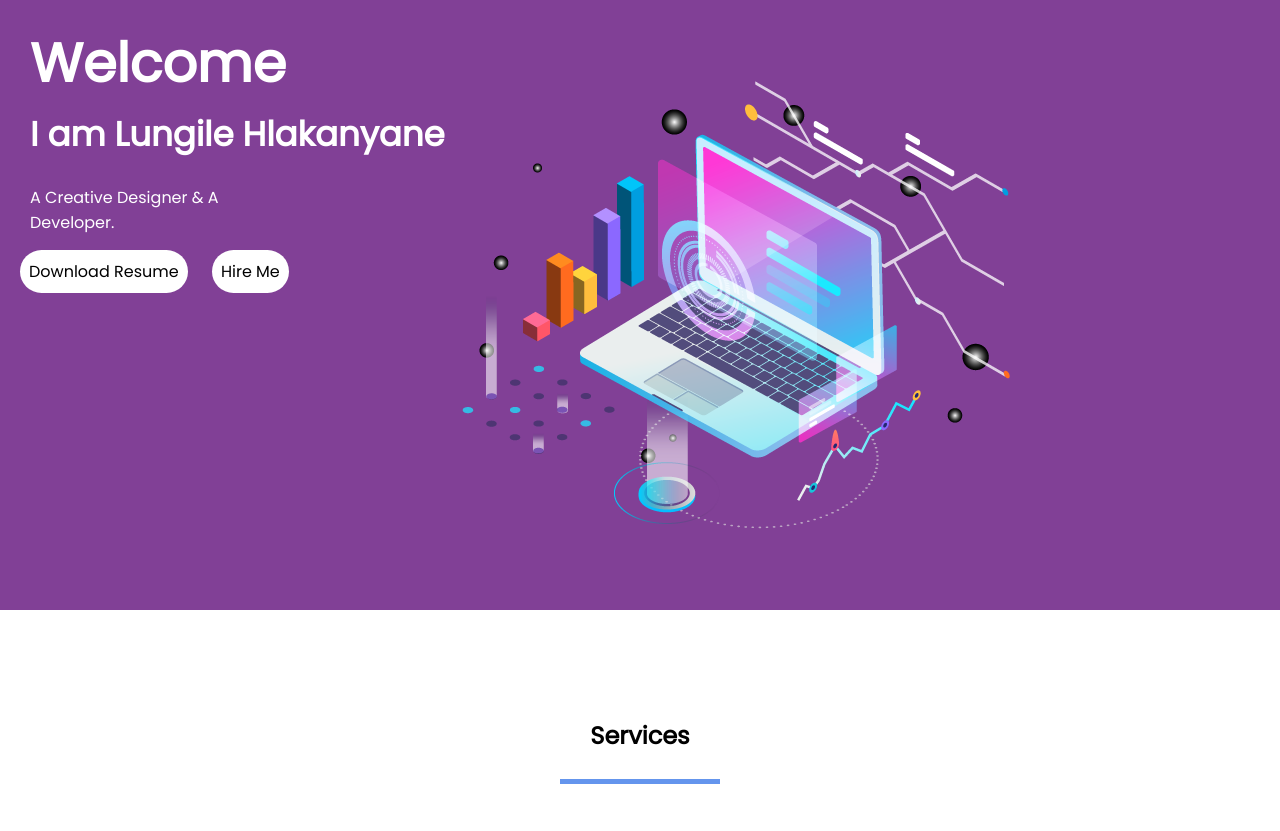
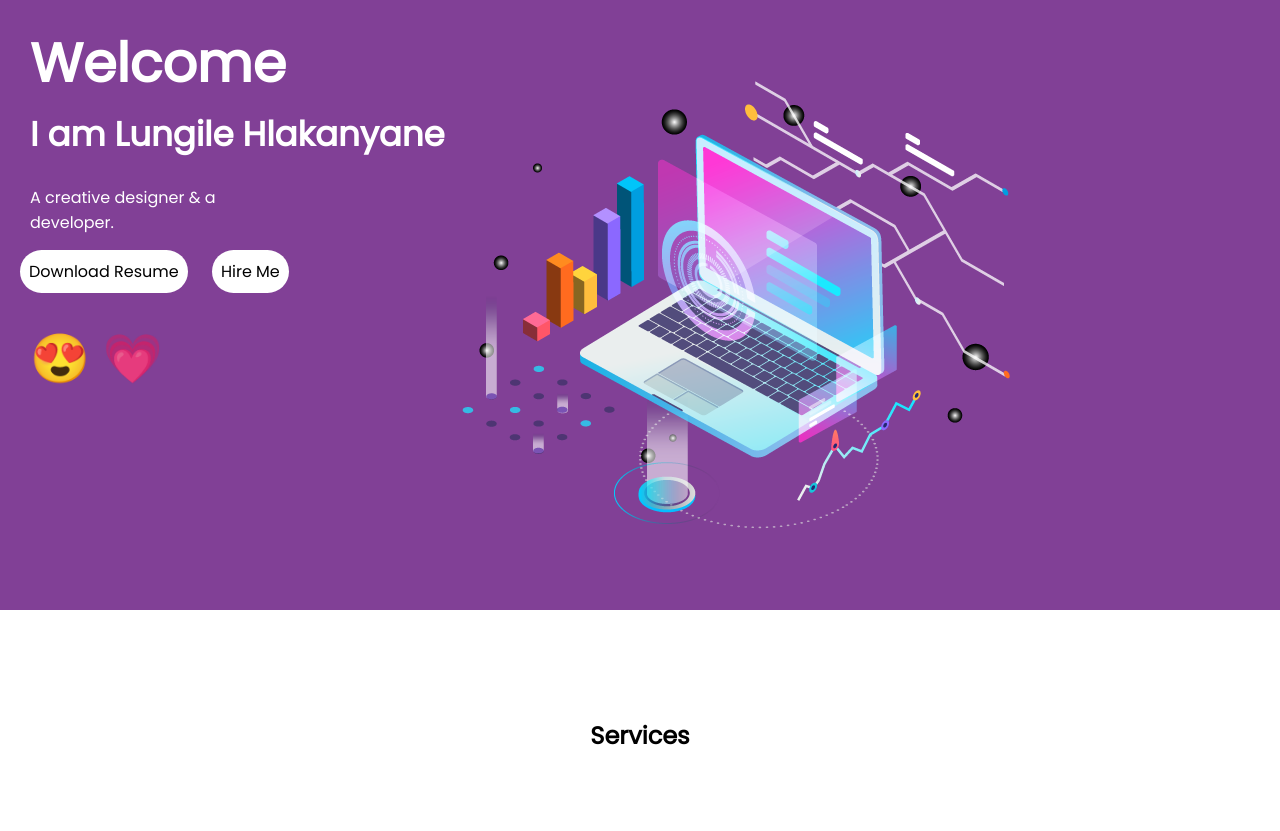
Before and after one commit to LungileHlakanyane/portfolio, a plain HTML site: page index.html in a window 1280 px wide. Shown: the part 189-1020 px from the top of the page. Drawn offline with Linux system fonts and the light colour scheme.

Commit message:
Update index.html
added some emojis to style the page

```diff
--- a/index.html
+++ b/index.html
@@ -43,10 +43,19 @@
             <h1 class="intro-welcome-text">Welcome</h1>
             <h3>I am Lungile Hlakanyane</h3>
             <p class="sub-intro-text">
-                A Creative Designer & A Developer.
+                A creative designer & a developer.
             </p>
             <button class="btn"><a href="pdf/Lungile Hlakanyane Resume (Updated).pdf" style="color:#000">Download Resume</a></button>
             <button class="btn" id="#contact"><a href="#contact" style="color:#000">Hire Me</a></button>
+
+            <!-- Adding emojis -->
+            <div class="my-socials">
+                <p style="font-size:48px">
+                    &#128525; &#128151;
+                </p>
+            </div>
+
+
             <!-- <div class="my-socials">
                 <ul>
                     <li><a href="https://github.com/LungileHlakanyane"><i class="fa-brands fa-github"></i></a></li>
@@ -63,7 +72,6 @@
     <section id="services">
         <div class="container-service">
             <h1>Services</h1>
-            <div class="border"></div>
             <div class="row-service">
                 <div class="service">
                     <i class="fa-solid fa-laptop"></i>
@@ -94,7 +102,7 @@
         <div class="skills_section">
             <div class="skills_head">
                 <h2>My <span>Skills</span></h2>
-                <div class="border"></div>
+
             </div>
             <div class="skills_main">
                 <div class="skill_bar">
@@ -231,7 +239,7 @@
         <!-- <section class="section projects"> -->
         <div class="heading-title">
             <h1 class="cert-heading">Projects</h1>
-            <div class="border"></div>
+
         </div>
         <div class="projects__grid">
             <div class="project">
```
